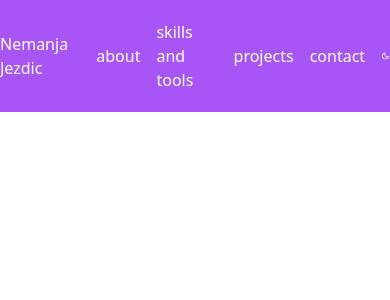
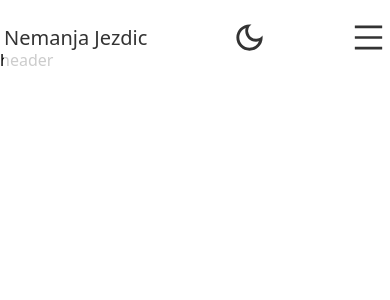
Before and after one commit to Jezdic/portfolio-website, a Next.js app: page / in a window 390 px wide. Shown: the top 300 px of the page. Built offline with nearby package versions, Linux system fonts and the light colour scheme.

Commit message:
finished navbar

```diff
--- a/components/Footer.jsx
+++ b/components/Footer.jsx
@@ -1,5 +1,5 @@
 const Footer = () => {
-  return <div>Footer</div>;
+  return <div></div>;
 };
 
 export default Footer;
--- /dev/null
+++ b/components/Header.jsx
@@ -0,0 +1,5 @@
+const Header = () => {
+  return <div className='mb-[500rem]'>header</div>;
+};
+
+export default Header;
--- a/components/Layout.jsx
+++ b/components/Layout.jsx
@@ -1,5 +1,3 @@
-import { useState } from "react";
-
 import Navbar from "../components/Navbar";
 import Footer from "../components/Footer";
 
@@ -7,7 +5,7 @@ const Layout = ({ children }) => {
   return (
     <div>
       <Navbar />
-      {children}
+      <div className='mt-12'>{children}</div>
       <Footer />
     </div>
   );
--- a/components/Navbar.jsx
+++ b/components/Navbar.jsx
@@ -1,16 +1,19 @@
+import { useState } from "react";
 import Link from "next/link";
 import { useTheme } from "next-themes";
 
 import { MdOutlineLightMode, MdOutlineDarkMode } from "react-icons/md";
+import { AiOutlineMenu, AiOutlineClose } from "react-icons/ai";
 
 const Navbar = () => {
   const { theme, setTheme } = useTheme();
+  const [openMenu, setOpenMenu] = useState(false);
 
   return (
-    <nav className='w-full fixed top-0 dark:bg-black bg-purple-500 text-white'>
-      <div className='container mx-auto py-5 flex justify-between items-center'>
+    <nav className='w-full fixed top-0 px-1  '>
+      <div className='container flex mx-auto py-5 opacity-80 dark:bg-[#121212] bg-white  justify-between items-center text-xl'>
         <span>Nemanja Jezdic</span>
-        <div className='flex items-center gap-4'>
+        <div className='hidden md:flex items-center gap-6'>
           <Link href='/about'>
             <a className='hover:underline'>about</a>
           </Link>
@@ -23,13 +26,47 @@ const Navbar = () => {
           <Link href='/'>
             <a className='hover:underline'>contact</a>
           </Link>
-          {theme === "dark" ? (
-            <MdOutlineLightMode onClick={() => setTheme("light")} />
-          ) : (
-            <MdOutlineDarkMode onClick={() => setTheme("dark")} />
-          )}
         </div>
+        {theme === "dark" ? (
+          <MdOutlineLightMode
+            className='cursor-pointer '
+            size={35}
+            onClick={() => setTheme("light")}
+          />
+        ) : (
+          <MdOutlineDarkMode
+            className='cursor-pointer'
+            size={35}
+            onClick={() => setTheme("dark")}
+          />
+        )}
+        <AiOutlineMenu
+          onClick={() => setOpenMenu(true)}
+          size={35}
+          className='block md:hidden'
+        />
       </div>
+      {openMenu && (
+        <div className='fixed top-0 left-0 opacity-100 w-screen h-screen bg-white dark:bg-[#121212] flex flex-col text-3xl  items-center justify-center gap-10'>
+          <AiOutlineClose
+            onClick={() => setOpenMenu(false)}
+            size={40}
+            className='absolute top-4 right-10'
+          />
+          <Link href='/about'>
+            <a className='hover:underline'>about</a>
+          </Link>
+          <Link href='/'>
+            <a className='hover:underline'>skills and tools</a>
+          </Link>
+          <Link href='/'>
+            <a className='hover:underline'>projects</a>
+          </Link>
+          <Link href='/'>
+            <a className='hover:underline'>contact</a>
+          </Link>
+        </div>
+      )}
     </nav>
   );
 };
--- a/pages/about.jsx
+++ b/pages/about.jsx
@@ -1,7 +1,7 @@
 import React from "react";
 
 const about = () => {
-  return <div>about</div>;
+  return <div className='h-[400rem]'></div>;
 };
 
 export default about;
--- a/pages/index.js
+++ b/pages/index.js
@@ -1,5 +1,5 @@
 import Head from "next/head";
-import Image from "next/image";
+import Header from "../components/Header";
 
 export default function Home() {
   return (
@@ -9,7 +9,7 @@ export default function Home() {
         <meta name='description' content='Front page of my portfolio' />
         <link rel='icon' href='/favicon.ico' />
       </Head>
-      <div className='text-red-600 mt-6'>Yeet</div>
+      <Header />
     </div>
   );
 }
```
Also changed, not shown: public/wave.png (added).
